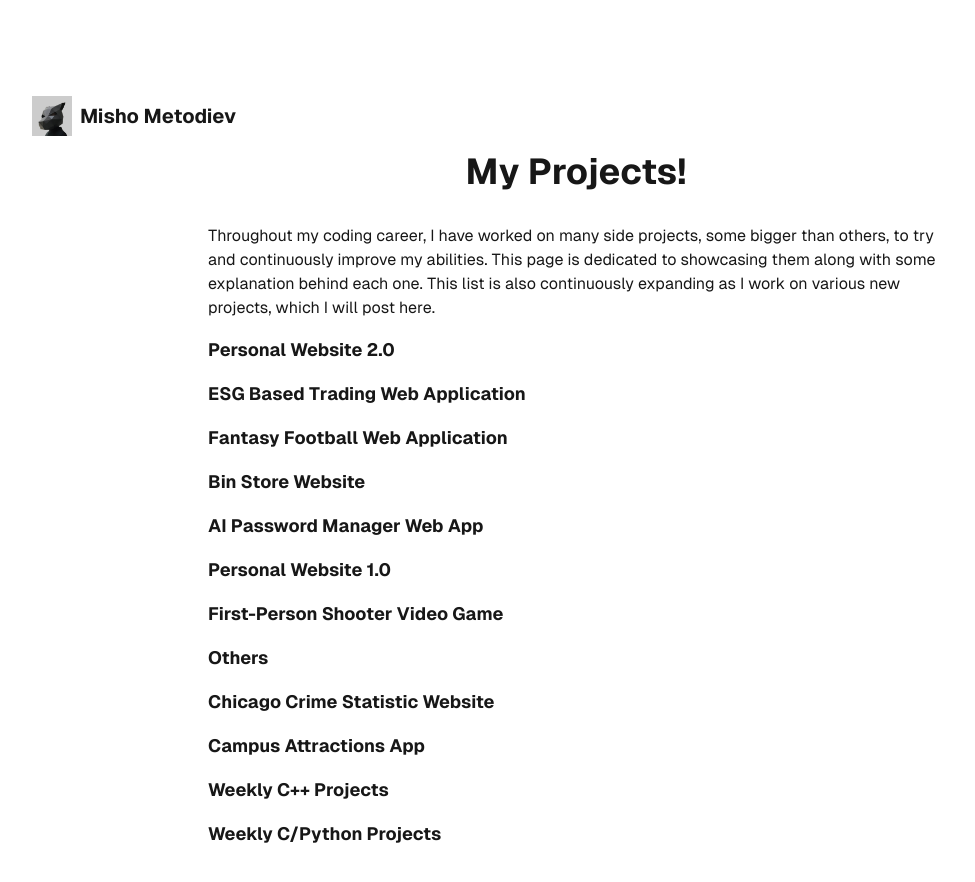
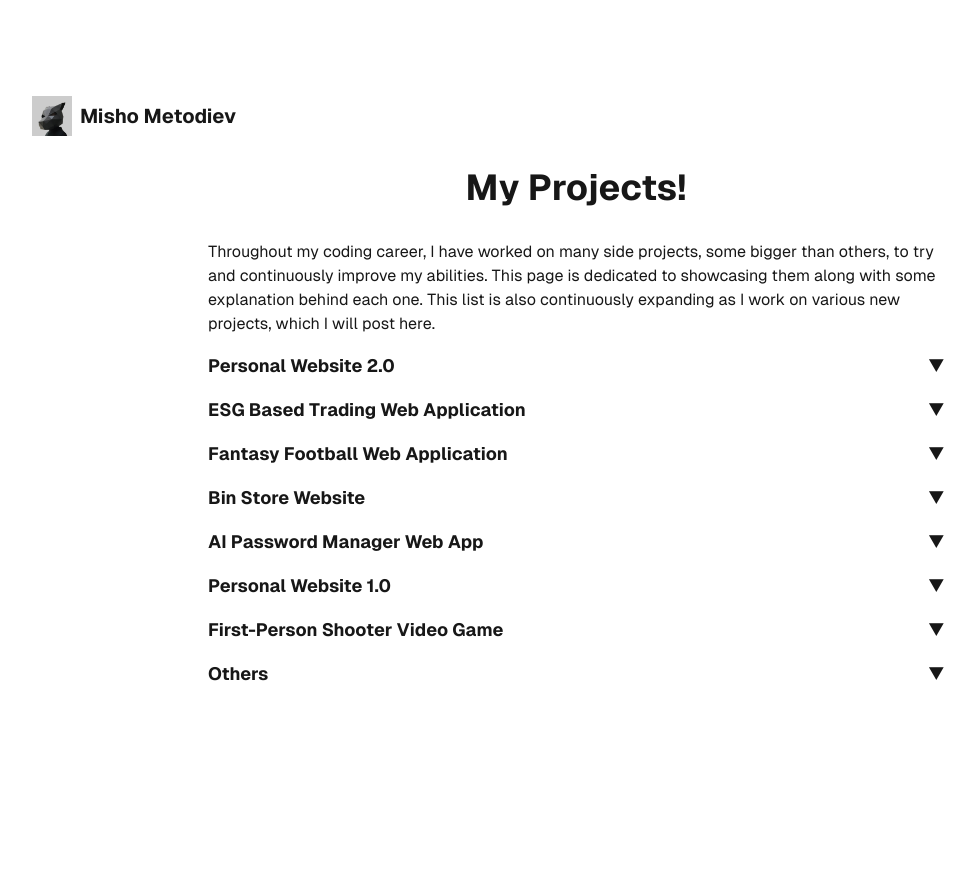
Before and after one commit to Z1pPMystiC/Z1pPMystiC.github.io, a Next.js app: page /projects in a window 1280 px wide. Shown: the top 882 px of the page, without its empty margins (64-1039 px from the left). After the commit the page ends 800 px from the top, so only its background shows below. Built offline with nearby package versions, Linux system fonts and the light colour scheme.

Commit message:
feat: Added arrows to dropdowns

```diff
--- a/app/projects/page.tsx
+++ b/app/projects/page.tsx
@@ -1,7 +1,7 @@
 "use client";
 
-import React, { useState } from 'react';
-import Header from "../components/header"
+import React, { useState } from "react";
+import Header from "../components/header";
 
 // Define the interface for a project
 interface Project {
@@ -10,118 +10,65 @@ interface Project {
   repoUrl?: string;
 }
 
-// Sample projects data
+// Main projects data (excluding the last four)
 const projects: Project[] = [
   {
-    title: 'Personal Website 2.0',
+    title: "Personal Website 2.0",
     description: `The website you are on was a complete overhaul of my original personal portfolio website, now written in
     the Next.js React-based framework, allowing for further optimization, easier styling, and component-based page structure.`,
-    repoUrl: 'https://github.com/Z1pPMystiC/Z1pPMystiC.github.io'
+    repoUrl: "https://github.com/Z1pPMystiC/Z1pPMystiC.github.io",
   },
   {
-    title: 'ESG Based Trading Web Application',
+    title: "ESG Based Trading Web Application",
     description: `“Moral Trade” is a portfolio management web application developed by a team of myself and three others,
     made to help investors organize their portfolios based on the ESG score of a company, allowing them to make sure that
-    they're investing in companies that follow core ethical values important to them.
-    We created a dynamic web app from scratch using React.js for the front-end, Flask Python web framework
-    for the back-end, and a mySQL database for user authentication and database management. Worked collaboratively
-    as a team with GitHub, maintaining an organized workflow and helping overcome any merge conflicts as the
-    front-end and back-end teams worked at the same time.`,
+    they're investing in companies that follow core ethical values important to them.`,
   },
   {
-    title: 'Fantasy Football Web Application',
+    title: "Fantasy Football Web Application",
     description: `“MVP Fantasy” is a fantasy football web application developed by a team of myself and three others,
-    made to help fantasy football users organize their teams, make predictions, and optimize their lineup.
-    Created a dynamic web app from scratch using React.js for the front-end, Flask Python web framework
-    for the back-end, and Firebase for user authentication and database management. Worked collaboratively
-    as a team with GitHub, maintaining an organized workflow and helping overcome any merge conflicts as the
-    front-end and back-end teams worked at the same time.`,
+    made to help fantasy football users organize their teams, make predictions, and optimize their lineup.`,
   },
   {
-    title: 'Bin Store Website',
-    description: `Created a website for Bin City Co., a new bin store in Peoria, IL, showcasing unique offerings,
-    company background, and contact details. Developed a dynamic React.js website for the upcoming
-    bin store, ensuring a seamless experience across devices, and integrated Google Maps API for
-    easy navigation to the store’s physical location. Collaborated closely with the client,
-    translating their vision into a functional website through strong communication and iterative
-    development, exceeding expectations, and ongoing updates until store grand opening.`,
-    repoUrl: 'https://github.com/Z1pPMystiC/bincityco',
+    title: "Bin Store Website",
+    description: `Created a website for Bin City Co., a new bin store in Peoria, IL, showcasing unique offerings, company background, and contact details.`,
+    repoUrl: "https://github.com/Z1pPMystiC/bincityco",
   },
   {
-    title: 'AI Password Manager Web App',
-    description: `IntelliVault is a password manager web app that utilizes an AI chat bot to assist users in
-    creating and storing unique and secure passwords across their accounts. Created a dynamic
-    web app from scratch using React.js, delivering a user-friendly interface for seamless
-    navigation and interaction. Engineered user profiles and preferences using Firebase,
-    enhancing engagement and personalization. Currently in the process of integrating OpenAI’s
-    GPT-4 API to enhance user interactions by providing automated assistance for password
-    management tasks.`,
-    repoUrl: 'https://github.com/Z1pPMystiC/IntelliVault',
+    title: "AI Password Manager Web App",
+    description: `IntelliVault is a password manager web app that utilizes an AI chat bot to assist users in creating and storing unique and secure passwords.`,
+    repoUrl: "https://github.com/Z1pPMystiC/IntelliVault",
   },
   {
-    title: 'Personal Website 1.0',
+    title: "Personal Website 1.0",
     description: `The website you are on was my first summer project in 2023, as I wanted a new way of showcasing
-    myself and my work to the world. I designed and developed this site using HTML, CSS, and JavaScript,
-    showcasing my projects and skills in a visually appealing manner while also ensuring mobile
-    responsiveness, allowing the website to seamlessly adapt to various devices. I managed project
-    end-to-end, demonstrating time management and polished delivery, and keeping it updated with
-    new information.`,
-    repoUrl: 'https://github.com/Z1pPMystiC/portfolio1.0'
+    myself and my work to the world.`,
+    repoUrl: "https://github.com/Z1pPMystiC/portfolio1.0",
   },
   {
-    title: 'First-Person Shooter Video Game',
-    description: `I developed a PG first-person shooter video game that I worked on throughout my senior year of
-    high school as the main componant of my Independent Study Computer Science class. I utilized
-    many different skills and programs, including 3D modeling and animation in Blender and C#
-    programming and game development in Unity. I learned how to 3D model and animate in a 3D
-    modeling software, program in a new language (C#), and utilize different parts of the Unity
-    software to make the game visually pleasing, including map and user interface design and
-    lighting, all without any previous experience.`,
-    repoUrl: 'https://github.com/Z1pPMystiC/UnityFinalProject'
+    title: "First-Person Shooter Video Game",
+    description: `I developed a PG first-person shooter video game that I worked on throughout my senior year of high school as the main component of my Independent Study Computer Science class.`,
+    repoUrl: "https://github.com/Z1pPMystiC/UnityFinalProject",
+  },
+];
+
+// Last four projects (to be placed under "Others")
+const otherProjects: Project[] = [
+  {
+    title: "Chicago Crime Statistic Website",
+    description: `This project was created as a part of my first ever hackathon, utilizing website design and Python web-scraping, which I learned through AP Computer Science Principles.`,
   },
   {
-    title: 'Others',
-    description: `Along with major projects like the ones above, I have also worked on smaller projects as parts
-    of classes or hackathons that are not as well rounded or complete as my larger projects. Most
-    of these projects do not have a GitHub repository connceted to them, or if they do, it is
-    privated in GitHub classroom, thus inaccessible to the public. However, I felt that I should
-    include them here anyways, as they did help me improve myself.`,
+    title: "Campus Attractions App",
+    description: `This was the final project for my Intro to Computer Science I (Java) class in my freshman year of college.`,
   },
   {
-    title: 'Chicago Crime Statistic Website',
-    description: `This project was created as a part of my first ever hackathon, utilizing the only programming
-    abilities I knew at the time, which was website design and Python web-scraping, which I learned
-    through AP Computer Science Principles. Since I did not even know about GitHub at the time, our
-    group ended up saving the project locally on our school computers, thus redering it inaccessible
-    today. However, I definitely learned my lesson from that mistake and avidly use GitHub today. 😅`,
+    title: "Weekly C++ Projects",
+    description: `Throughout my Intro to Computer Science II class (C++), we were tasked with completing a new project every week utilizing all the coding that we had learned up to that point in the class.`,
   },
   {
-    title: 'Campus Attractions App',
-    description: `This was the final project for my Intro to Computer Science I (Java) class in my freshman year
-    of college. While the majority of the app was already created for us, we were tasked with adding
-    a new functionality for the app from scratch. I decided to add the ability to input the user's
-    location on the map and have each attraction display its distance from the user's set location,
-    so that the user has a better idea of how far each attraction is relative to them.`,
-  },
-  {
-    title: 'Weekly C++ Projects',
-    description: `Throughout my Intro to Computer Science II class (C++), we were tasked with completing a new project
-    every week utilizing all the coding that we had learned up to that point in the class. With each
-    project we were given a detailed write-up with what functions we were expected to implement, how the
-    overall application should work, and we were sometimes also given test cases in order to see if our
-    code worked as intended before submitting it. For the projects that we were not given test cases for,
-    we were expected to come up with our own to test our projects locally before submitting to the final
-    autograder, which had a limited number of grading attempts for full credit.`,
-  },
-  {
-    title: 'Weekly C/Python Projects',
-    description: `Throughout my Computer Systems class (half in C and half in Python), we were tasked with completing a new project
-    every week utilizing all the coding that we had learned up to that point in the class. With each
-    project we were given a detailed write-up with what functions we were expected to implement, how the
-    overall application should work, and we were sometimes also given test cases in order to see if our
-    code worked as intended before submitting it. For the projects that we were not given test cases for,
-    we were expected to come up with our own to test our projects locally before submitting to the final
-    autograder, which had a limited number of grading attempts for full credit.`,
+    title: "Weekly C/Python Projects",
+    description: `Throughout my Computer Systems class (half in C and half in Python), we were tasked with completing a new project every week utilizing all the coding that we had learned up to that point in the class.`,
   },
 ];
 
@@ -129,7 +76,7 @@ const Projects: React.FC = () => {
   const [openProjects, setOpenProjects] = useState<Set<string>>(new Set());
 
   const toggleProject = (title: string) => {
-    setOpenProjects(prev => {
+    setOpenProjects((prev) => {
       const newOpenProjects = new Set(prev);
       if (newOpenProjects.has(title)) {
         newOpenProjects.delete(title);
@@ -149,27 +96,82 @@ const Projects: React.FC = () => {
         various new projects, which I will post here.
       </div>
 
-      {projects.map((project) => (
+      {projects.map((project) => {
+        const isOpen = openProjects.has(project.title);
+        return (
           <div key={project.title} className="mb-4">
             <button
               onClick={() => toggleProject(project.title)}
-            className="project-subtitle-text text-lg font-bold w-full text-left focus:outline-none"
+              className="project-subtitle-text text-lg font-bold w-full text-left focus:outline-none flex justify-between items-center"
             >
-            {project.title}
+              <span>{project.title}</span>
+              <span className="ml-2">{isOpen ? "▲" : "▼"}</span>
             </button>
-          {openProjects.has(project.title) && (
+            {isOpen && (
               <div className="project-paragraph-text mt-2 text-left">
                 <p>{project.description}</p>
                 {project.repoUrl && (
                   <p className="mt-2">
                     You can check out the GitHub repo for this project
-                  <a href={project.repoUrl} className="github-repo-link ml-1" target="_blank" rel="noopener noreferrer">here</a>.
+                    <a
+                      href={project.repoUrl}
+                      className="github-repo-link ml-1"
+                      target="_blank"
+                      rel="noopener noreferrer"
+                    >
+                      here
+                    </a>
+                    .
                   </p>
                 )}
               </div>
             )}
           </div>
-      ))}
+        );
+      })}
+
+      {/* Others Section */}
+      <div className="mb-4">
+        <button
+          onClick={() => toggleProject("Others")}
+          className="project-subtitle-text text-lg font-bold w-full text-left focus:outline-none flex justify-between items-center"
+        >
+          <span>Others</span>
+          <span className="ml-2">
+            {openProjects.has("Others") ? "▲" : "▼"}
+          </span>
+        </button>
+        {openProjects.has("Others") && (
+          <div className="ml-4">
+            <div className="text-left py-2">
+              Along with major projects like the ones above, I have also worked on smaller projects as parts
+              of classes or hackathons that are not as well rounded or complete as my larger projects. Most
+              of these projects do not have a GitHub repository connceted to them, or if they do, it is
+              privated in GitHub classroom, thus inaccessible to the public. However, I felt that I should
+              include them here anyways, as they did help me improve myself.
+            </div>
+            {otherProjects.map((project) => {
+              const isOpen = openProjects.has(project.title);
+              return (
+                <div key={project.title} className="mb-4">
+                  <button
+                    onClick={() => toggleProject(project.title)}
+                    className="project-subtitle-text text-lg font-bold w-full text-left focus:outline-none flex justify-between items-center"
+                  >
+                    <span>{project.title}</span>
+                    <span className="ml-2">{isOpen ? "▲" : "▼"}</span>
+                  </button>
+                  {isOpen && (
+                    <div className="project-paragraph-text mt-2 text-left">
+                      <p>{project.description}</p>
+                    </div>
+                  )}
+                </div>
+              );
+            })}
+          </div>
+        )}
+      </div>
     </div>
   );
 };
@@ -177,25 +179,19 @@ const Projects: React.FC = () => {
 export default function Home() {
   return (
     <div className="flex flex-col min-h-screen p-8 pb-20 sm:p-20 font-[family-name:var(--font-geist-sans)]">
-
       <Header />
-
       <main className="flex flex-1 justify-center items-center">
         <div className="flex flex-col items-center gap-8 font-roboto">
           <div className="flex items-center gap-4 justify-center w-full">
             <div className="header-text">
-          <h1 className="text-left text-4xl font-bold">
-            My Projects!
-          </h1>
+              <h1 className="text-left text-4xl font-bold">My Projects!</h1>
             </div>
           </div>
-
           <div className="paragraph-text text-center">
             <Projects />
           </div>
         </div>
       </main>
     </div>
-
   );
 }
```
Lines whose indentation alone changed are shown as unchanged.
